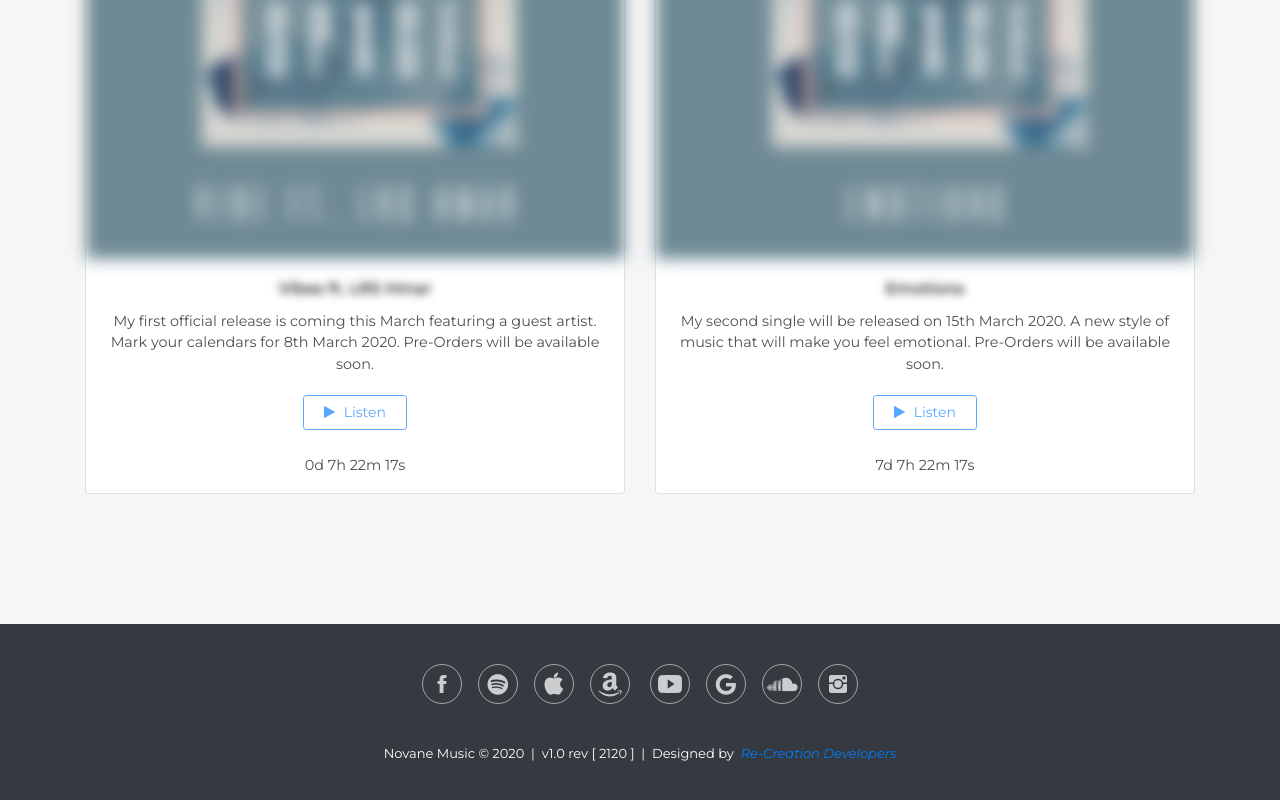
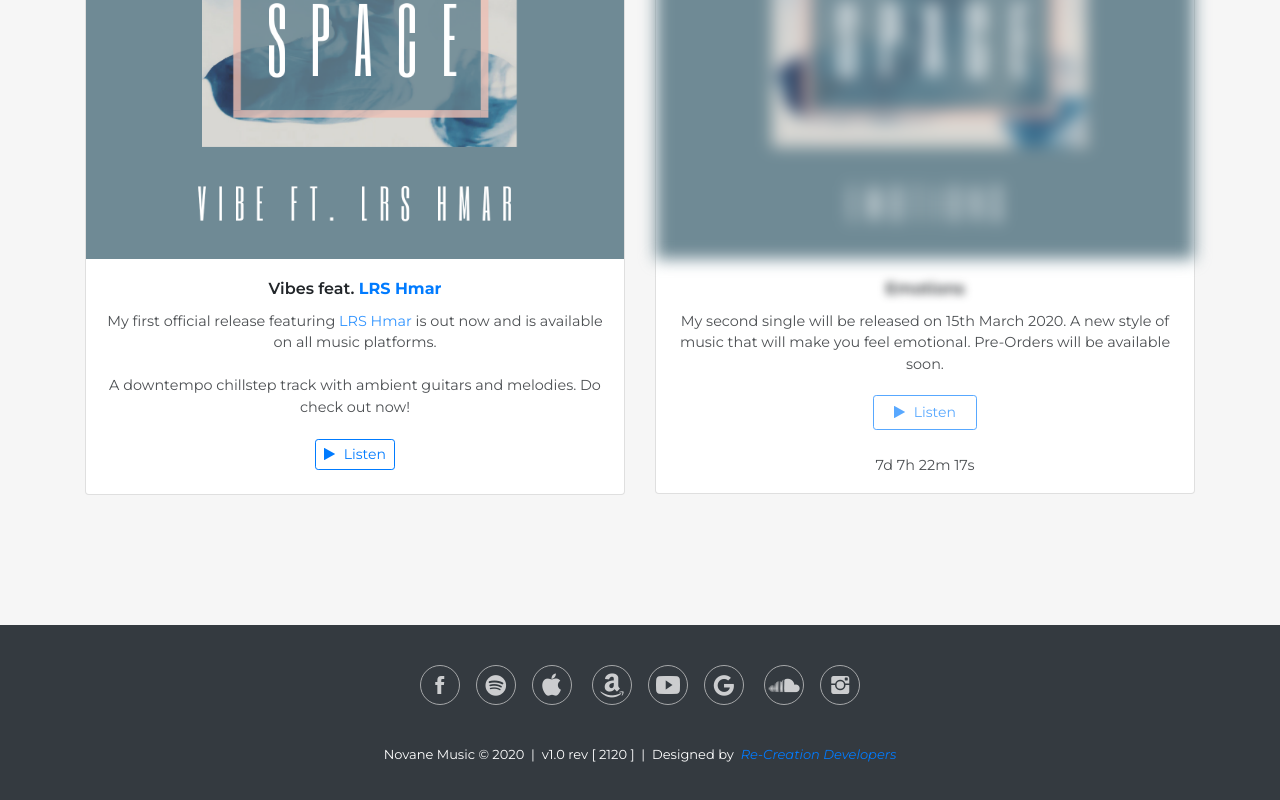
Before and after one commit to recreationdevelopers/novanemusic.com, a plain HTML site: page music.html in a window 1280 px wide. Shown: the part 562-1362 px from the top of the page. Drawn offline with Linux system fonts and the light colour scheme; some packages are replaced by stand-ins of ours; a script that the page names is missing; files whose address does not match are found by name.

Commit message:
first release

```diff
--- a/assets/js/countdown.js
+++ b/assets/js/countdown.js
@@ -1,8 +1,9 @@
 // Set the date we're counting down to
-var vibescountDownDate = new Date("Mar 8, 2020 00:00:00").getTime();
+// var vibescountDownDate = new Date("Mar 8, 2020 00:00:00").getTime();
 var emotionscountDownDate = new Date("Mar 15, 2020 00:00:00").getTime();
 
 // Update the count down every 1 second
+/* IGNORING VIBE COUNT DOWN
 var x = setInterval(function() {
 
   // Get today's date and time
@@ -28,6 +29,8 @@ var x = setInterval(function() {
   }
 }, 1000);
 
+*/
+
 var y = setInterval(function() {
 
   // Get today's date and time
--- a/music.html
+++ b/music.html
@@ -42,13 +42,13 @@
                 </div>
                 <div class="row">
                     <div class="col-md-6 col-lg-4 col-xl-6">
-                        <div class="card"><img class="img-fluid card-img-top w-100 d-block" src="assets/img/vibes.png" style="filter: blur(8px);">
+                        <div class="card"><img class="img-fluid card-img-top w-100 d-block" src="assets/img/vibes.png" style="filter: blur(0px);">
                             <div class="card-body">
-                                <h4 class="card-title" style="filter: blur(4px);">Vibes ft. LRS Hmar</h4>
-                                <p class="card-text">My first official release is coming this March featuring a guest artist. Mark your calendars for 8th March 2020. Pre-Orders will be available soon.</p>
+                                <h4 class="card-title" style="filter: blur(0px);">Vibes feat.&nbsp;<a href="https://lrshmar.com" target="_blank"><strong>LRS Hmar</strong><br></a></h4>
+                                <p class="card-text">My first official release featuring&nbsp;<a href="https://lrshmar.com">LRS Hmar</a>&nbsp;is out now and is available on all music platforms.<br><br>A downtempo chillstep track with ambient guitars and melodies. Do check
+                                    out now!</p>
                             </div>
-                            <div><button class="btn btn-outline-primary btn-sm" type="button" disabled=""><i class="fa fa-play"></i>&nbsp;Listen</button></div>
-                            <p id="vibescountdown">Count Down</p>
+                            <div><a class="btn btn-outline-primary btn-sm" role="button" href="http://vibe.novanemusic.com" style="margin-bottom: 24px;"><i class="fa fa-play"></i>&nbsp;Listen</a></div>
                         </div>
                     </div>
                     <div class="col-md-6 col-lg-4 col-xl-6">
@@ -67,10 +67,11 @@
     </main>
     <div class="footer-basic" style="background-color: rgb(52, 58, 64);">
         <footer style="color: rgb(255,255,255);">
-            <div class="social" style="color: rgb(255,255,255);"><a href="https://www.facebook.com/novaj.baruah" target="_blank"><i class="icon ion-social-facebook"></i></a><a target="_blank"><i class="fa fa-spotify"></i></a><a target="_blank"><i class="fa fa-apple"></i></a><a target="_blank"><i class="fa fa-amazon"></i></a>
+            <div class="social" style="color: rgb(255,255,255);"><a href="https://www.facebook.com/novaj.baruah" target="_blank"><i class="icon ion-social-facebook"></i></a><a target="_blank" href="https://open.spotify.com/artist/4NOfw7dk8wljkyeJQbVTiF"><i class="fa fa-spotify"></i></a><a target="_blank"><i class="fa fa-apple"></i></a>
                 <a
-                    target="_blank" href="https://www.youtube.com/channel/UC-xBAmJ8ZeEs2WocGX8gVdw/featured"><i class="icon ion-social-youtube"></i></a><a target="_blank"><i class="fa fa-google"></i></a><a href="https://soundcloud.com/novane" target="_blank"><i class="fa fa-soundcloud"></i></a><a href="https://www.instagram.com/novanemusic/"
-                        target="_blank"><i class="icon ion-social-instagram"></i></a></div>
+                    target="_blank"><i class="fa fa-amazon"></i></a><a target="_blank" href="https://www.youtube.com/channel/UC-xBAmJ8ZeEs2WocGX8gVdw/featured"><i class="icon ion-social-youtube"></i></a><a target="_blank" href="https://play.google.com/store/music/artist?id=Aq7kr5kd2w5bg2ia6qmnbsmgypm"><i class="fa fa-google"></i></a>
+                    <a
+                        href="https://soundcloud.com/novane" target="_blank"><i class="fa fa-soundcloud"></i></a><a href="https://www.instagram.com/novanemusic/" target="_blank"><i class="icon ion-social-instagram"></i></a></div>
             <p class="copyright" style="color: rgb(255,255,255);">Novane Music © 2020&nbsp; | &nbsp;v1.0 rev [ 2120 ]&nbsp; |&nbsp; Designed by&nbsp;&nbsp;<a href="https://recreationdevelopers.com" target="_blank"><em>Re-Creation Developers</em></a></p>
         </footer>
     </div>
```
Also changed, not shown: contact-us.html (+4 -3 lines), index.html (+4 -3 lines).
